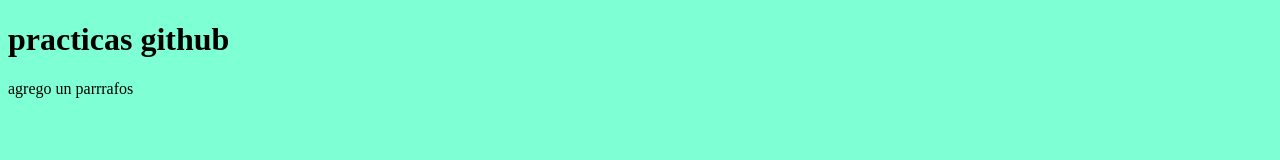
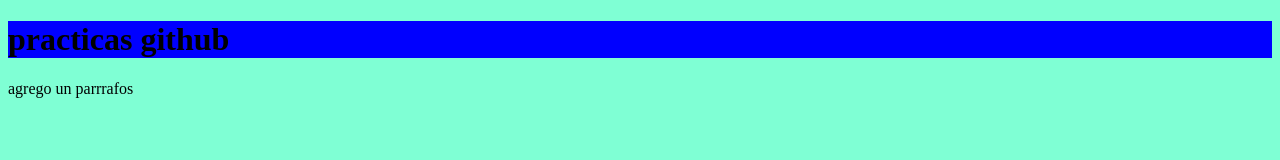
Before and after one commit to juanito23456/clasegithubjuani, a plain HTML site: page index.html in a window 1280 px wide. Drawn offline with Linux system fonts and the light colour scheme.

Commit message:
cambios de css en nueva rama

```diff
--- a/estilo.css
+++ b/estilo.css
@@ -1 +1,5 @@
 body{background-color: aquamarine;}
+h1{ border: 1rem;
+background-color: blue;
+font-size: 2rem;
+}
```
